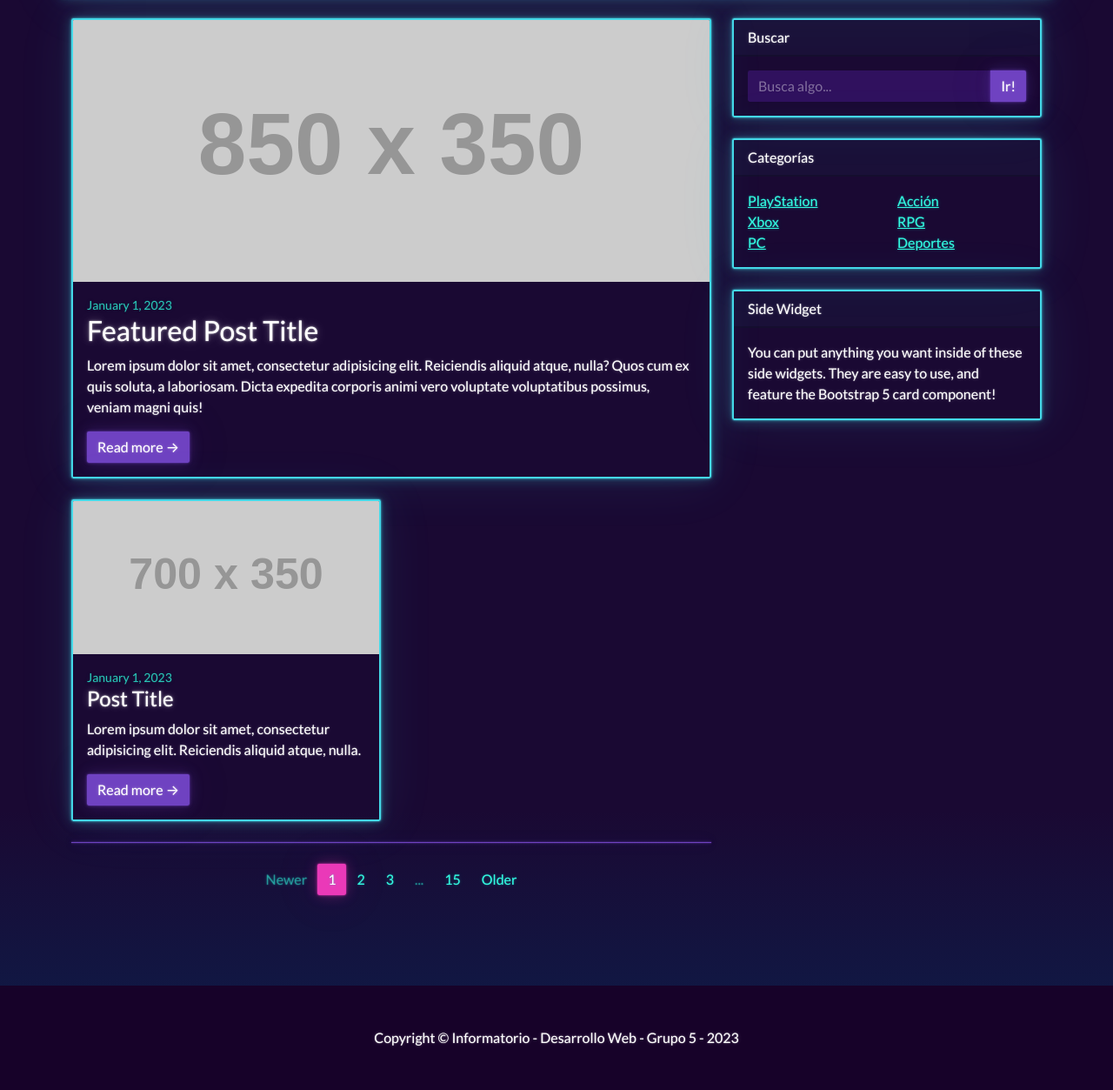
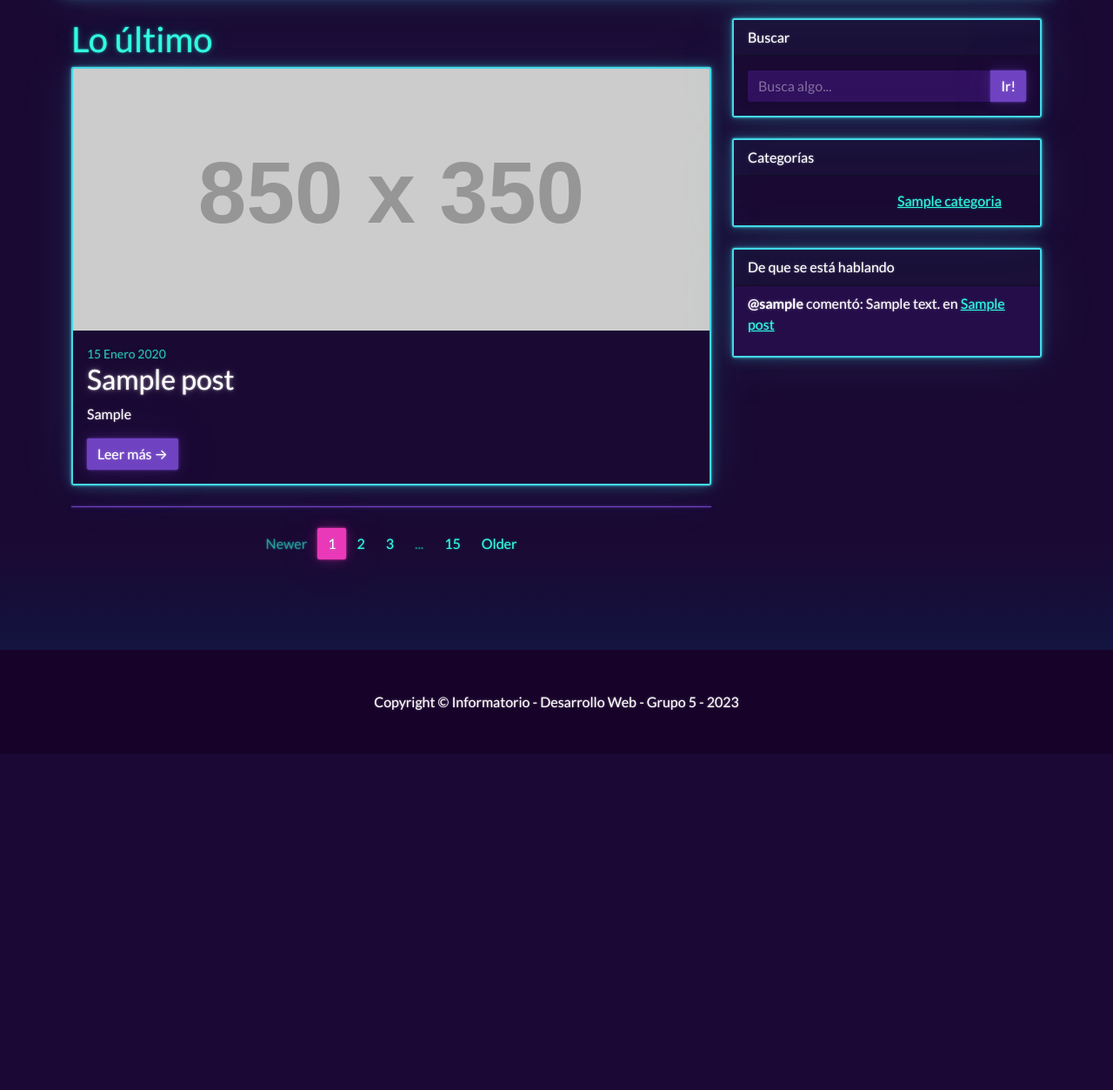
Before and after one commit to LucasNahuel/blog_grupo_5, a Django app: page / in a window 1280 px wide. Shown: the part 353-1606 px from the top of the page at 87% size. After the commit the page ends 1170 px from the top, so only its background shows below. Run offline with Django 4.2, Linux system fonts and the light colour scheme; tables that the repository leaves empty hold one stand-in row (values such as "Sample post"); grey boxes labelled with a size stand in for pictures from a placeholder-image service; some libraries are stand-ins or nearby versions.

Commit message:
añade funcionalidad al index

```diff
--- a/blog_grupo_5/views.py
+++ b/blog_grupo_5/views.py
@@ -1,4 +1,15 @@
 from django.shortcuts import render
+from post import models
 
 def index(request):
-    return render(request, 'index.html')
+
+    categorias = models.Categoria.objects.all()
+
+    ctx = {
+        'comentarios' : models.Comentario.objects.order_by('id').reverse(),
+        'categorias' : categorias,
+        'mitad_lista' : len(categorias)/2,
+        'ultimos_posts' : models.post.objects.order_by('-id')[:10]
+    }
+
+    return render(request, 'index.html', ctx)
--- a/templates/base.html
+++ b/templates/base.html
@@ -10,7 +10,7 @@
         <meta name="author" content="" />
         <title>Blog juegos - Grupo 5</title>
         <!-- Favicon-->
-        <link rel="icon" type="image/x-icon" href="assets/favicon.ico" />
+        <link rel="icon" type="image/x-icon" href="{% static 'assets/gamepad-solid.svg' %}" />
         <!-- Core theme CSS (includes Bootstrap)-->
         <link href="{% static 'css/bootstrap.css' %}" rel="stylesheet" />
         <link href="{% static 'css/bootstrap.min.css' %}" rel="stylesheet" />
@@ -63,11 +63,6 @@
                   </li>
 
 
-                  {% if user.is_authenticated %}
-                    <li class="nav-item">
-                      <a class="nav-link" ><font style="vertical-align: inherit;"><font style="vertical-align: inherit;">Cerrar sesion</font></font></a>
-                    </li>
-                  {% endif %}
 
                 </ul>
                 <form class="d-flex">
@@ -115,36 +110,76 @@
                         </div>
                     </div>
                     <!-- Categories widget-->
+
+
+                    {% if categorias %}
+
+
+
                     <div class="card border-light mb-4">
                         <div class="card-header">Categorías</div>
                         <div class="card-body">
                             <div class="row">
                                 <div class="col-sm-6">
                                     <ul class="list-unstyled mb-0">
-                                        <li><a href="#!">PlayStation</a></li>
-                                        <li><a href="#!">Xbox</a></li>
-                                        <li><a href="#!">PC</a></li>
+
+
+                                      {% for categoria in categorias  %}
+                                        {% if forloop.counter < mitad_lista %}
+                                          <li><a href="#!">{{categoria.nombre}}</a></li>
+                                        {% endif %}
+                                      {% endfor %}
+
+
                                     </ul>
                                 </div>
                                 <div class="col-sm-6">
                                     <ul class="list-unstyled mb-0">
-                                        <li><a href="#!">Acción</a></li>
-                                        <li><a href="#!">RPG</a></li>
-                                        <li><a href="#!">Deportes</a></li>
+                                      {% for categoria in categorias  %}
+                                        {% if forloop.counter > mitad_lista %}
+                                          <li><a href="#!">{{categoria.nombre}}</a></li>
+                                        {% endif %}
+                                      {% endfor %}
+
                                     </ul>
                                 </div>
                             </div>
                         </div>
                     </div>
+
+                    {% endif %}
                     <!-- Side widget-->
+                    {% if comentarios %}
+
                     <div class="card border-light mb-4">
-                        <div class="card-header">Side Widget</div>
-                        <div class="card-body">You can put anything you want inside of these side widgets. They are easy to use, and feature the Bootstrap 5 card component!</div>
+                        <div class="card-header">De que se está hablando</div>
+
+                        <ul class="list-group">
+
+
+
+
+                          {% for comentario in comentarios %}
+
+                          <li class="list-group-item">
+
+                              <p><strong>@{{comentario.creador.username}}</strong> comentó: {{comentario.texto}} en <a href="{% url 'detalle_post' comentario.publicacion.id %}">{{comentario.publicacion.titulo}}</a></p>
+
+                          </li>
+                          {% endfor %}
+
+
+
+                        </ul>
+
+
                     </div>
+
+                    {% endif %}
 
 
                 </div>
-            {% endblock sidebar %}
+                {% endblock sidebar %}
 
                 </div>
 
--- a/templates/index.html
+++ b/templates/index.html
@@ -17,37 +17,49 @@
     </header>
       <!-- Blog entries-->
       <div class="col-lg-8">
+        <h1>Lo último</h1>
         <!-- Featured blog post-->
+
+
+        {% if ultimos_posts %}
+
+
+
         <div class="card border-light mb-4">
             <a href="#!"><img class="card-img-top" src="https://dummyimage.com/850x350/dee2e6/6c757d.jpg" alt="..." /></a>
             <div class="card-body">
-                <div class="small text-muted">January 1, 2023</div>
-                <h2 class="card-title">Featured Post Title</h2>
-                <p class="card-text">Lorem ipsum dolor sit amet, consectetur adipisicing elit. Reiciendis aliquid atque, nulla? Quos cum ex quis soluta, a laboriosam. Dicta expedita corporis animi vero voluptate voluptatibus possimus, veniam magni quis!</p>
-                <a class="btn btn-primary" href="#!">Read more →</a>
+                <div class="small text-muted">{{ultimos_posts.0.fecha}}</div>
+                <h2 class="card-title">{{ultimos_posts.0.titulo}}</h2>
+                <p class="card-text">{{ultimos_posts.0.cuerpo}}</p>
+                <a class="btn btn-primary" href="{% url 'detalle_post' ultimos_posts.0.id %}">Leer más →</a>
             </div>
         </div>
 
         <!-- Nested row for non-featured blog posts-->
         <div class="row">
-            <div class="col-lg-6">
                 <!-- Blog post-->
-                <div class="card border-light mb-4">
-                    <a href="#!"><img class="card-img-top" src="https://dummyimage.com/700x350/dee2e6/6c757d.jpg" alt="..." /></a>
-                    <div class="card-body">
-                        <div class="small text-muted">January 1, 2023</div>
-                        <h2 class="card-title h4">Post Title</h2>
-                        <p class="card-text">Lorem ipsum dolor sit amet, consectetur adipisicing elit. Reiciendis aliquid atque, nulla.</p>
-                        <a class="btn btn-primary" href="#!">Read more →</a>
+
+
+                {% for post in ultimos_posts|slice:"1:" %}
+
+                <div class="col-lg-4">
+
+                    <div class="card border-light mb-4">
+                        <a href="#!"><img class="card-img-top" src="https://dummyimage.com/700x350/dee2e6/6c757d.jpg" alt="..." /></a>
+                        <div class="card-body">
+                            <div class="small text-muted">{{post.fecha}}</div>
+                            <h2 class="card-title h4">{{post.titulo}}</h2>
+                            <p class="card-text">{{post.cuerpo}}</p>
+                            <a class="btn btn-primary" href="{% url 'detalle_post' post.id %}">Leer más →</a>
+                        </div>
                     </div>
                 </div>
 
-            </div>
-            <div class="col-lg-6">
+                {% endfor %}
 
 
-            </div>
         </div>
+
 
         <!-- Pagination-->
         <nav aria-label="Pagination">
@@ -62,6 +74,12 @@
                 <li class="page-item"><a class="page-link" href="#!">Older</a></li>
             </ul>
         </nav>
+
+        {% else %}
+
+        <h1 class="text-danger" style="width: 100%; text-align: center; margin-block: 3em;">Ups! Parece que no hay nada aquí...</h1>
+
+        {% endif %}
     </div>
 
 
```
Also changed, not shown: templates/post/posts.html (+12 -5 lines), static/assets/favicon.ico (deleted), static/assets/gamepad-solid.svg (added).
